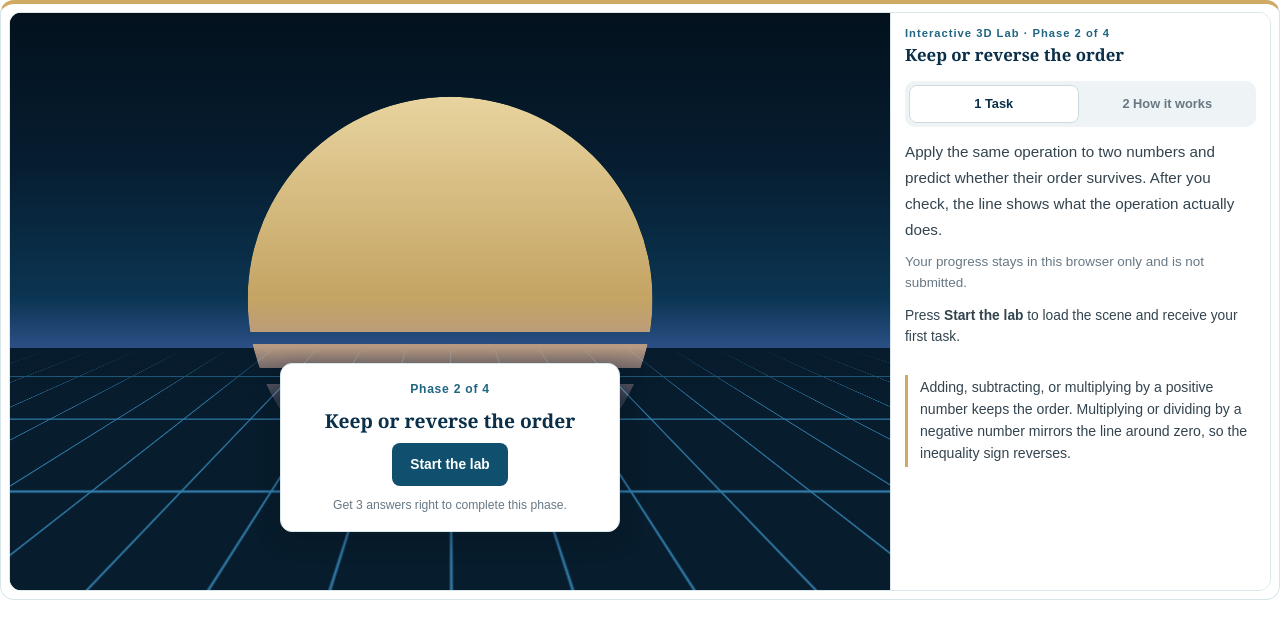
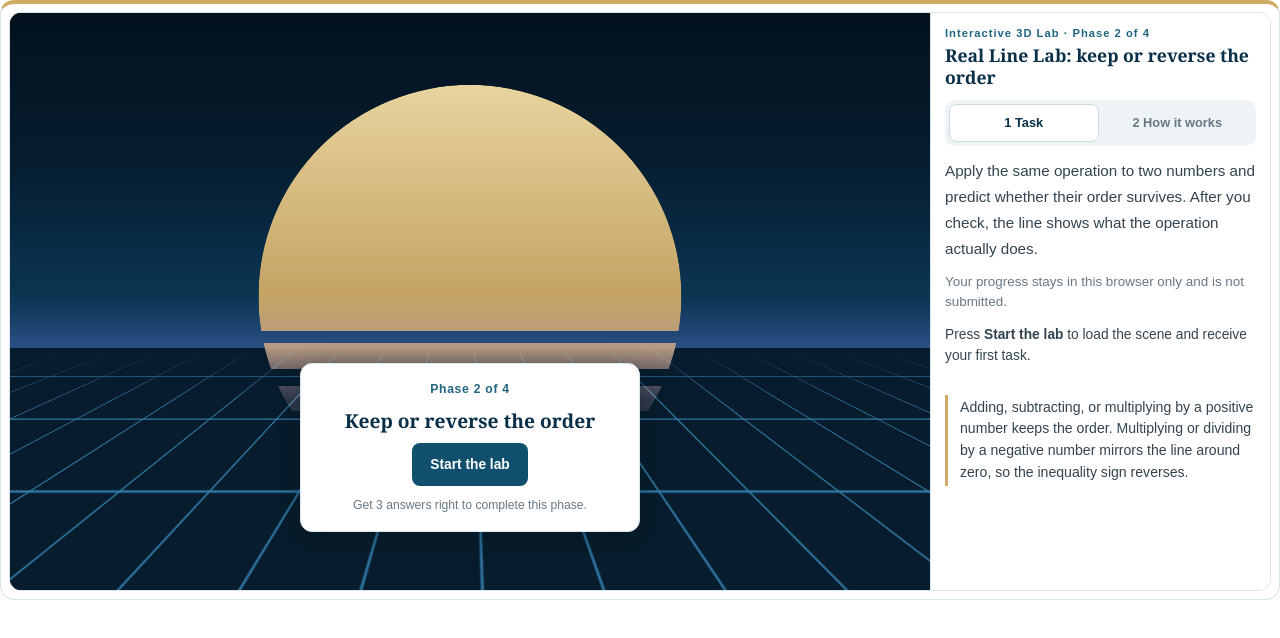
Before and after one commit to lucasmartinezUCA/CA1, a plain HTML site: page cap01/order/index.html in a window 1280 px wide. Drawn offline with Linux system fonts and the light colour scheme.

Commit message:
Add files via upload

```diff
--- a/cap01/order/index.html
+++ b/cap01/order/index.html
@@ -4,12 +4,12 @@
 <meta charset="utf-8">
 <meta name="viewport" content="width=device-width, initial-scale=1">
 <title>Real Line Lab: order</title>
-<link rel="stylesheet" href="../shared/style.css?v=20261124h">
+<link rel="stylesheet" href="../shared/style.css?v=20261124i">
 </head>
 <body>
 <div id="rl-root"></div>
 <script>window.RL_PHASE = 'order';</script>
-<script src="../shared/content.js?v=20261124h"></script>
-<script src="../shared/engine.js?v=20261124h"></script>
+<script src="../shared/content.js?v=20261124i"></script>
+<script src="../shared/engine.js?v=20261124i"></script>
 </body>
 </html>
--- a/cap01/shared/engine.js
+++ b/cap01/shared/engine.js
@@ -46,7 +46,7 @@
     '</div>' +
     '</div>' +
     '<div class="u3d-panel">' +
-    '<div class="rl-ptitle"><span class="u3d-kicker">Interactive 3D Lab \u00b7 ' + phaseLabel + '</span><strong>' + PH.short + '</strong></div>' +
+    '<div class="rl-ptitle"><span class="u3d-kicker">Interactive 3D Lab \u00b7 ' + phaseLabel + '</span><strong>' + PH.title + '</strong></div>' +
     '<div class="u3d-tabs" role="tablist" aria-label="Lab sections"><button type="button" role="tab" data-tab="task" aria-selected="true">1 Task</button><button type="button" role="tab" data-tab="guide" aria-selected="false">2 How it works</button></div>' +
     '<div class="u3d-pane" data-pane="task" role="tabpanel"><div class="rl-task"><p class="rl-intro">' + PH.intro + '</p><p class="u3d-note">Your progress stays in this browser only and is not submitted.</p><p class="u3d-help rl-go">Press <b>Start the lab</b> to load the scene and receive your first task.</p></div></div>' +
     '<div class="u3d-pane" data-pane="guide" role="tabpanel" hidden>' + PH.guide + '<p class="u3d-help"><b>Moving around.</b> Click the scene first. A and D (or \u2190 \u2192) move your answer along the line; when there are two drones, click one to select it. W and S (or \u2191 \u2193) walk the camera, and the \u2212\u221e and +\u221e buttons do the same with a growing pace. Go back to 0 returns to zero, and Side view shows the line from beside it.</p></div>' +
--- a/cap01/shared/style.css
+++ b/cap01/shared/style.css
@@ -176,3 +176,13 @@ html,body{margin:0;padding:0;background:transparent;font-family:DM Sans,Arial,sa
 #u3d-lab-section .u3d.rl-app .u3d-stage.u3d-fs-on{height:100vh;flex:none}
 #u3d-lab-section .rl-intro{margin:0 0 10px;font-size:.95rem;line-height:1.7;color:var(--u-text)}
 #u3d-lab-section .rl-go{margin-top:12px}
+/* Side by side from 600 px of width (the AVA frame is often narrower than it looks on a scaled screen) */
+@container (min-width:600px){
+  #u3d-lab-section .u3d.rl-app .u3d-stage{grid-template-columns:minmax(0,1fr) minmax(270px,340px);grid-template-rows:none}
+  #u3d-lab-section .u3d.rl-app .u3d-panel{border-left:1px solid var(--u-line);border-top:0;padding:12px 14px 16px}
+  #u3d-lab-section .u3d.rl-app .u3d-legend{display:flex}
+}
+/* The title and intro always stay visible in the panel */
+#u3d-lab-section .u3d.rl-app .rl-ptitle{display:block!important}
+#u3d-lab-section .rl-ptitle strong{display:block;font-size:1.1rem}
+@container (max-width:599px){#u3d-lab-section .rl-ptitle strong{font-size:.98rem}}
```
Also changed, not shown: cap01/challenge/index.html (+3 -3 lines), cap01/distance/index.html (+3 -3 lines), cap01/intervals/index.html (+3 -3 lines), cap01/locate/index.html (+3 -3 lines).
